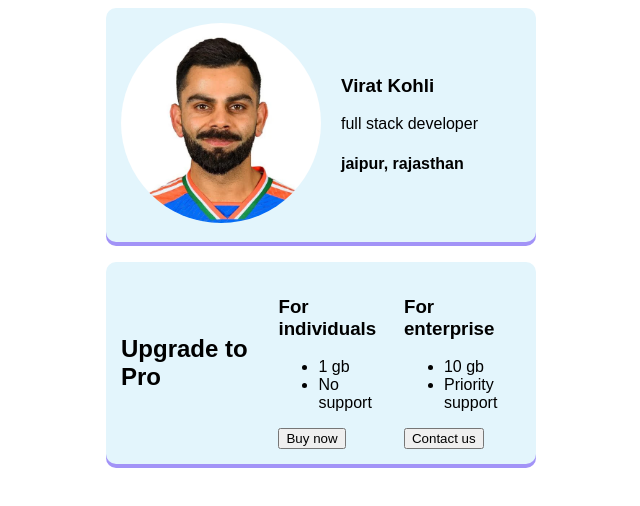
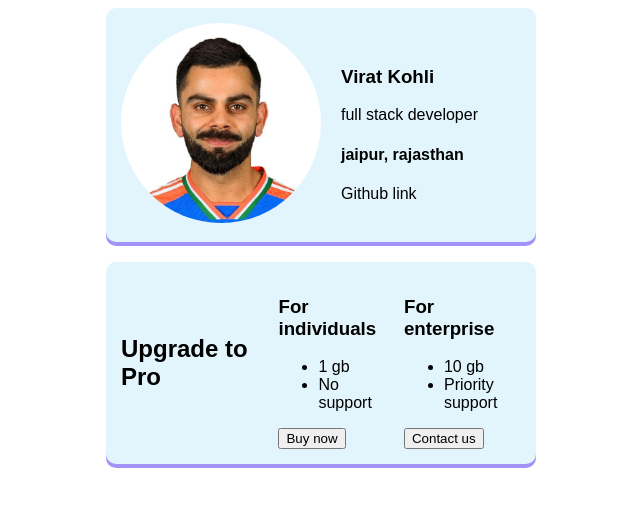
Before and after one commit to DeveloperVishwas7/business-card, a plain HTML site: page index.html in a window 1280 px wide. Shown: the whole page, without its empty margins (319-959 px from the left). Drawn offline with Linux system fonts and the light colour scheme.

Commit message:
github link added with style

```diff
--- a/index.html
+++ b/index.html
@@ -12,7 +12,11 @@
         <div class="info">
             <h3>Virat Kohli</h3>
             <p>full stack developer</p>
-            <h4>jaipur, rajasthan</4>
+            <h4>jaipur, rajasthan</h4>
+            <a href="https://github.com/DeveloperVishwas7" style="
+                text-decoration:none;
+                color:black;
+            ">Github link</a>
         </div>
     </div>
 
```
